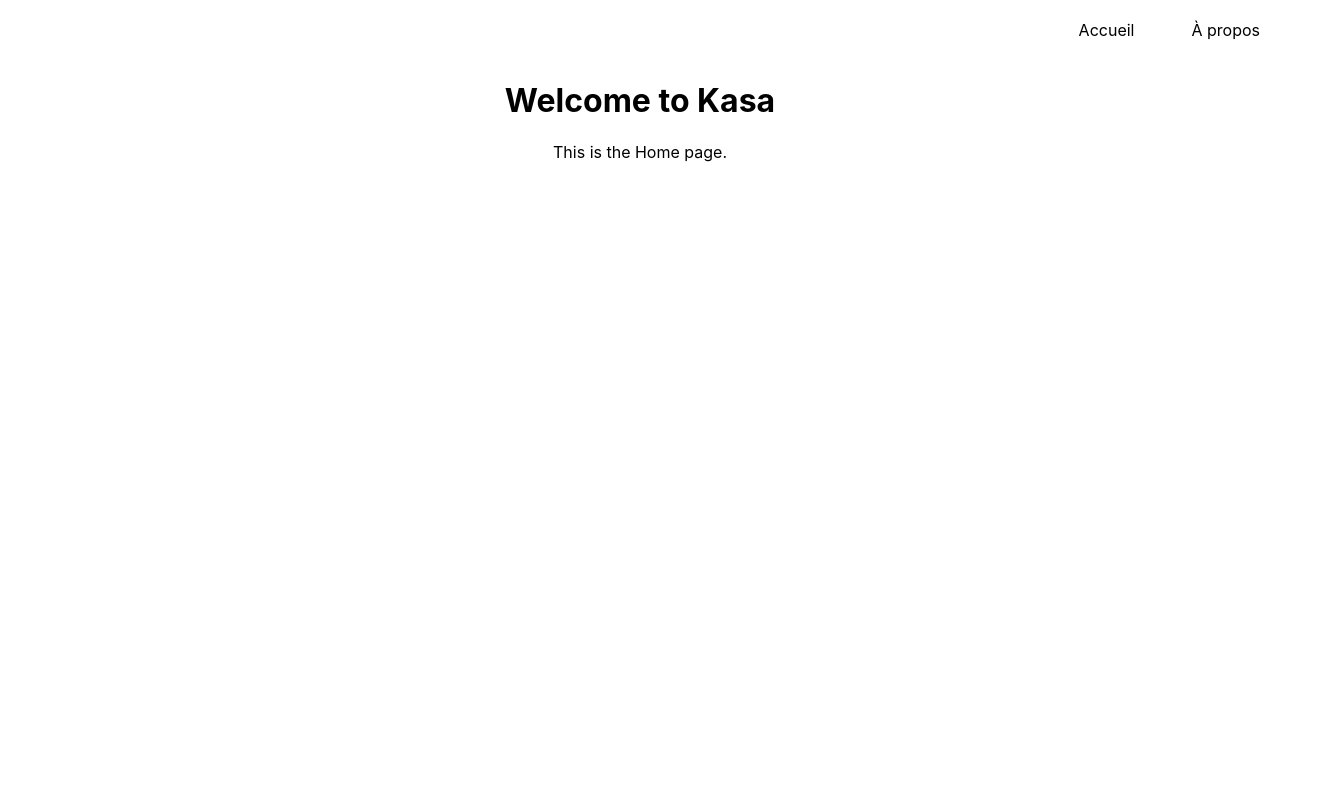
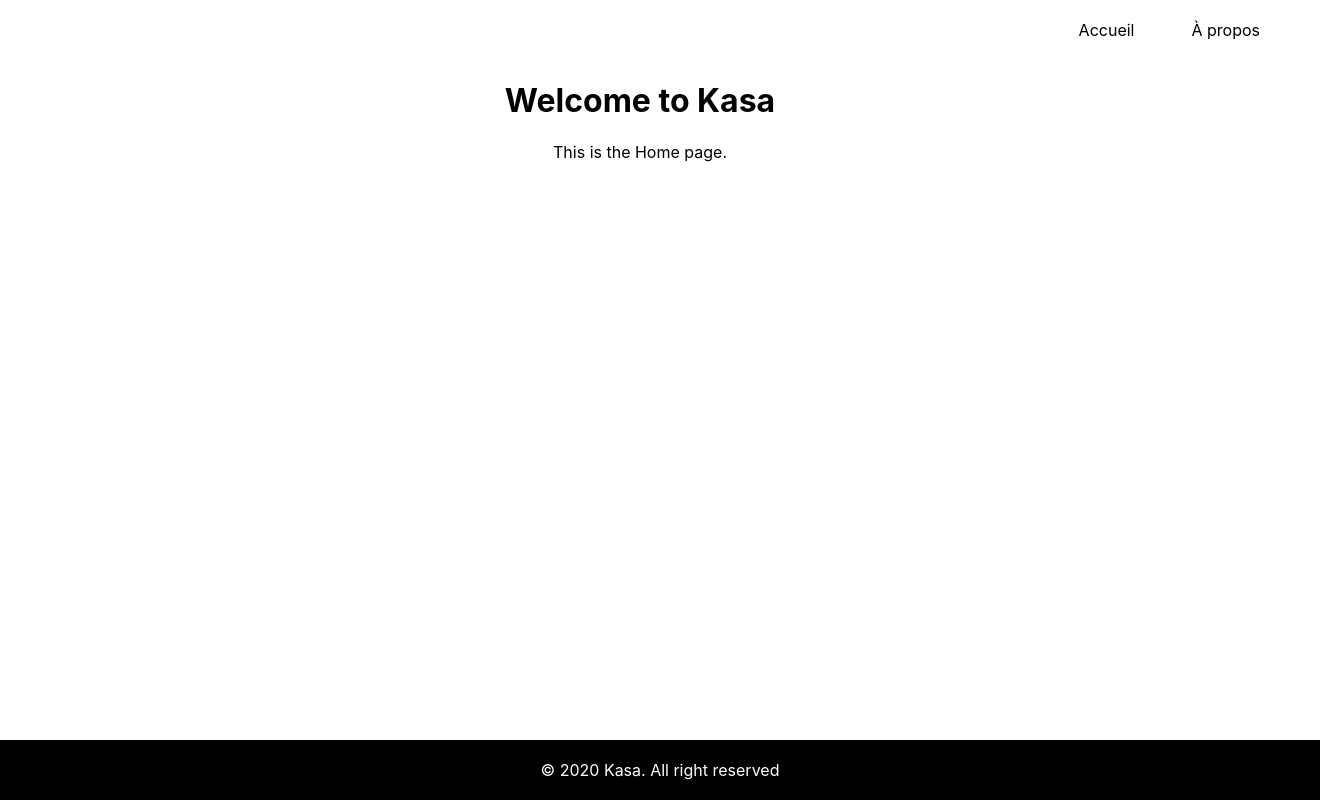
Before and after one commit to SabrinaMouginot/kasa, a React (Create React App) app: page / in a window 1280 px wide. Shown: the whole page, 1320 px wide, since content can reach past the window. Built offline with nearby package versions, Linux system fonts and the light colour scheme.

Commit message:
Creation d un footer

```diff
--- a/src/App.js
+++ b/src/App.js
@@ -32,17 +32,19 @@
 import About from './components/About';
 import NotFound from './components/NotFound';
 import Header from './components/Header';
+import Footer from './components/Footer';
 
 function App() {
   return (
     <BrowserRouter> {/* Wrapper les routes avec BrowserRouter */}
       <div className="App">
-        <Header/>
+        <Header />
         <Routes> {/* Utilisez le composant Routes pour définir vos routes */}
           <Route path="/" element={<Home />} /> {/* Définissez la route pour la page d'accueil */}
           <Route path="/about" element={<About />} /> {/* Définissez la route pour la page À propos */}
           <Route path="*" element={<NotFound />} /> {/* Définissez la route pour toute autre URL non trouvée */}
         </Routes>
+        <Footer />
       </div>
     </BrowserRouter>
   );
--- /dev/null
+++ b/src/components/Footer.js
@@ -0,0 +1,12 @@
+import React from 'react';
+import '../css/Footer.css';
+
+function Footer() {
+  return (
+    <footer className="footer">
+      <p>© 2020 Kasa. All right reserved</p>
+    </footer>
+  );
+}
+
+export default Footer;
--- /dev/null
+++ b/src/css/Footer.css
@@ -0,0 +1,10 @@
+.footer {
+  background-color: #000000;
+  padding: 20px;
+  text-align: center;
+  position: absolute;
+  width: 100%;
+  bottom: 0; }
+  .footer p {
+    margin: 0;
+    color: #ffffff; }
--- /dev/null
+++ b/src/styles/Footer.scss
@@ -0,0 +1,13 @@
+.footer {
+    background-color: #000000;
+    padding: 20px;
+    text-align: center;
+    position: absolute;
+    width: 100%;
+    bottom: 0;
+
+    p {
+      margin: 0;
+      color: #ffffff;
+    }
+  }
```
